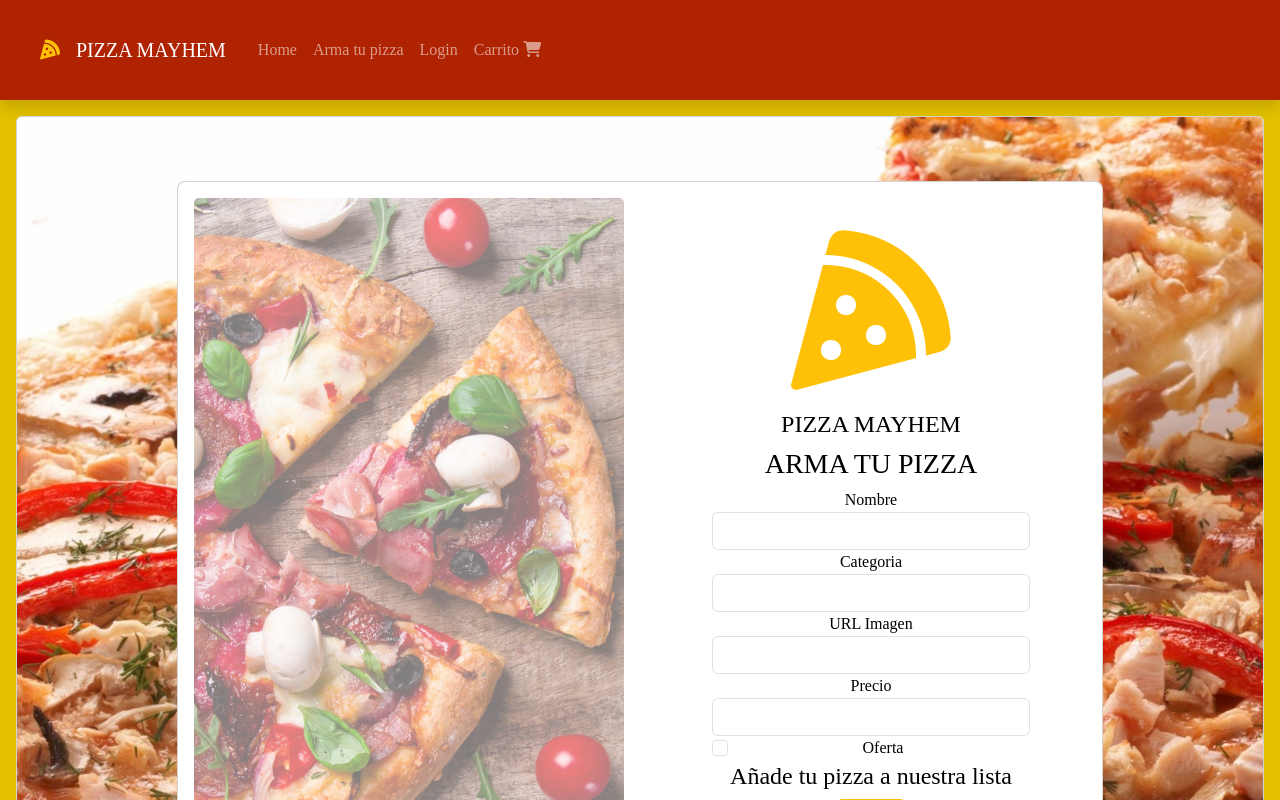
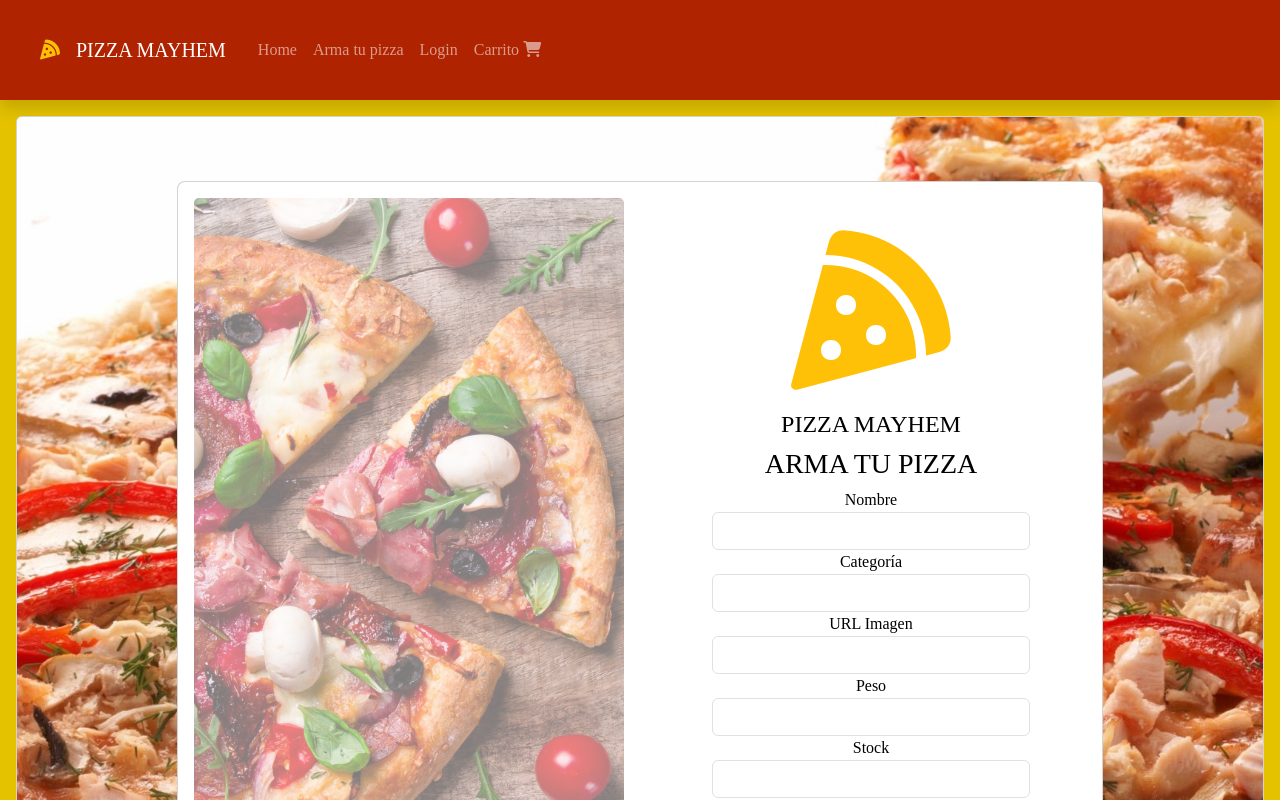
Before and after one commit to TheGreySam/prueba-mystore-pizzamayhem2, a Vue app: page /armatupizza in a window 1280 px wide. Shown: the top 800 px of the page. Built offline with nearby package versions, Linux system fonts and the light colour scheme; a web font is replaced by a local one.

Commit message:
XVII commit

```diff
--- a/src/App.vue
+++ b/src/App.vue
@@ -60,6 +60,7 @@ export default {
     transition: opacity 0.5s;
 }
 .vista-enter, .vista-leave-to{
+  transition: opacity 0.5s;
     opacity: 0;
 }
 </style>
--- a/src/components/Productos/TarjetaProductos.vue
+++ b/src/components/Productos/TarjetaProductos.vue
@@ -7,6 +7,7 @@
     <ul class="list-group">
       <li class="list-group-item">Categoria: {{ producto.categoria }}</li>
       <li class="list-group-item">Peso: {{ producto.peso }}</li>
+      <li class="list-group-item">Stock disponible: {{ producto.stock }}</li>
       <li class="list-group-item">Precio: ${{ producto.precio.toString().toLocaleLowerCase() }}</li>
       <li class="list-group-item text-danger bg-warning">
         <h3>Descuento:</h3>
--- a/src/views/ArmaTuPizza.vue
+++ b/src/views/ArmaTuPizza.vue
@@ -41,18 +41,18 @@
       </div>
 
       <div class="form-group">
-        <label for="categoria">Categoria</label>
-        <select
+        <label for="categoria">Categoría</label>
+        <input
+          type="text"
+          class="form-control"
+          id="categoria"
           name="categoria"
-          id="categoria"
-          class="form-control"
+          minlength="4"
+          maxlength="40"
           required
           v-model="producto.categoria"
-        >
-          <option value="" selected disabled>Elija una opción</option>
-          <option value="dulce">Dulce</option>
-          <option value="salado">Salado</option>
-        </select>
+        />
+
       </div>
 
       <div class="form-group">
@@ -64,6 +64,36 @@
           name="imagen"
           required
           v-model="producto.imagen"
+        />
+      </div>
+
+      <div class="form-group">
+        <label for="oesi">Peso</label>
+        <input
+          v-model.number="producto.peso"
+          type="number"
+          min="100"
+          max="9999"
+          step="1"
+          class="form-control"
+          id="peso"
+          name="peso"
+          required
+        />
+      </div>
+
+      <div class="form-group">
+        <label for="stock">Stock</label>
+        <input
+          v-model.number="producto.stock"
+          type="number"
+          min="100"
+          max="9999"
+          step="1"
+          class="form-control"
+          id="stock"
+          name="stock"
+          required
         />
       </div>
 
```
